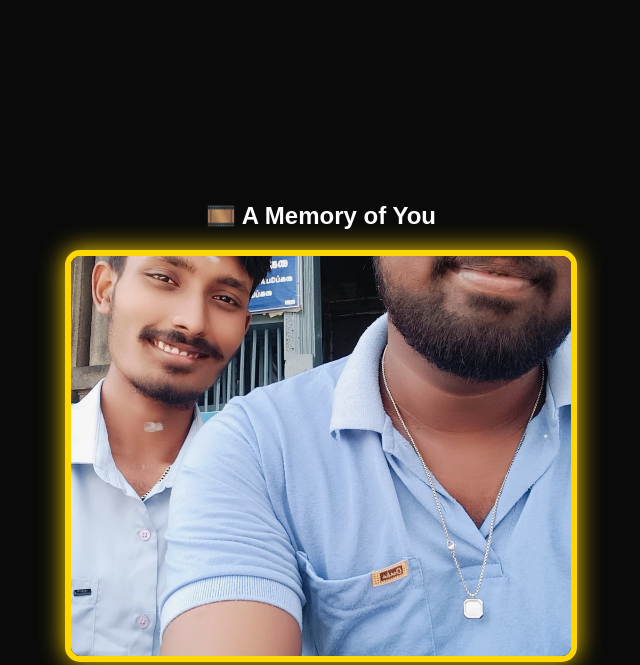
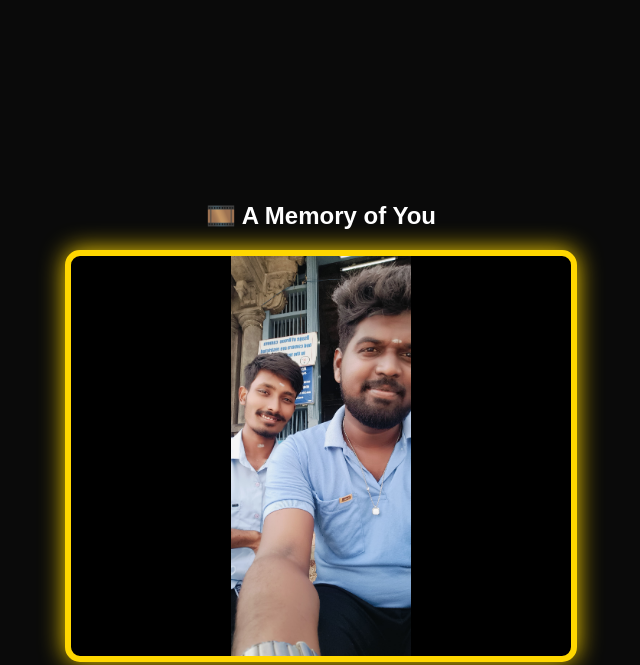
Before and after one commit to divyanas/click-it, a plain HTML site: page index.html in a window 1280 px wide. Shown: the part 1447-2112 px from the top of the page, without its empty margins (319-959 px from the left). Drawn offline with Linux system fonts and the light colour scheme.

Commit message:
Update index.html

```diff
--- a/index.html
+++ b/index.html
@@ -92,13 +92,9 @@
 
 .frame img {
     width: 100%;
-    height: auto;       /* maintain aspect ratio */
-    object-fit: contain; /* zoom out to show whole image */
-    border-radius: 12px;
+    height: 100%;
+    object-fit: contain;
 }
-
-
-
 
     /* ✨ Popup */
     #popup {
```
